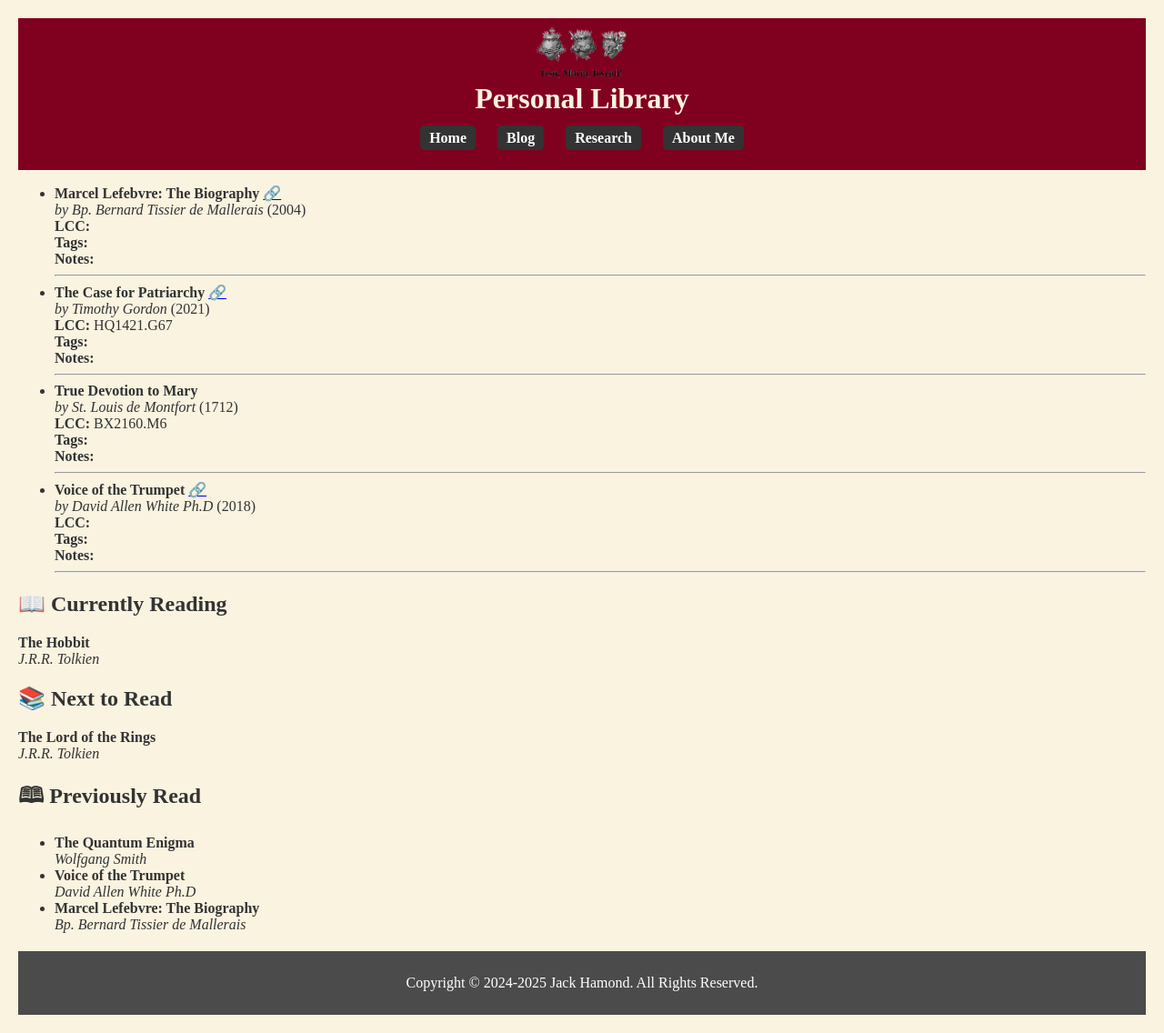
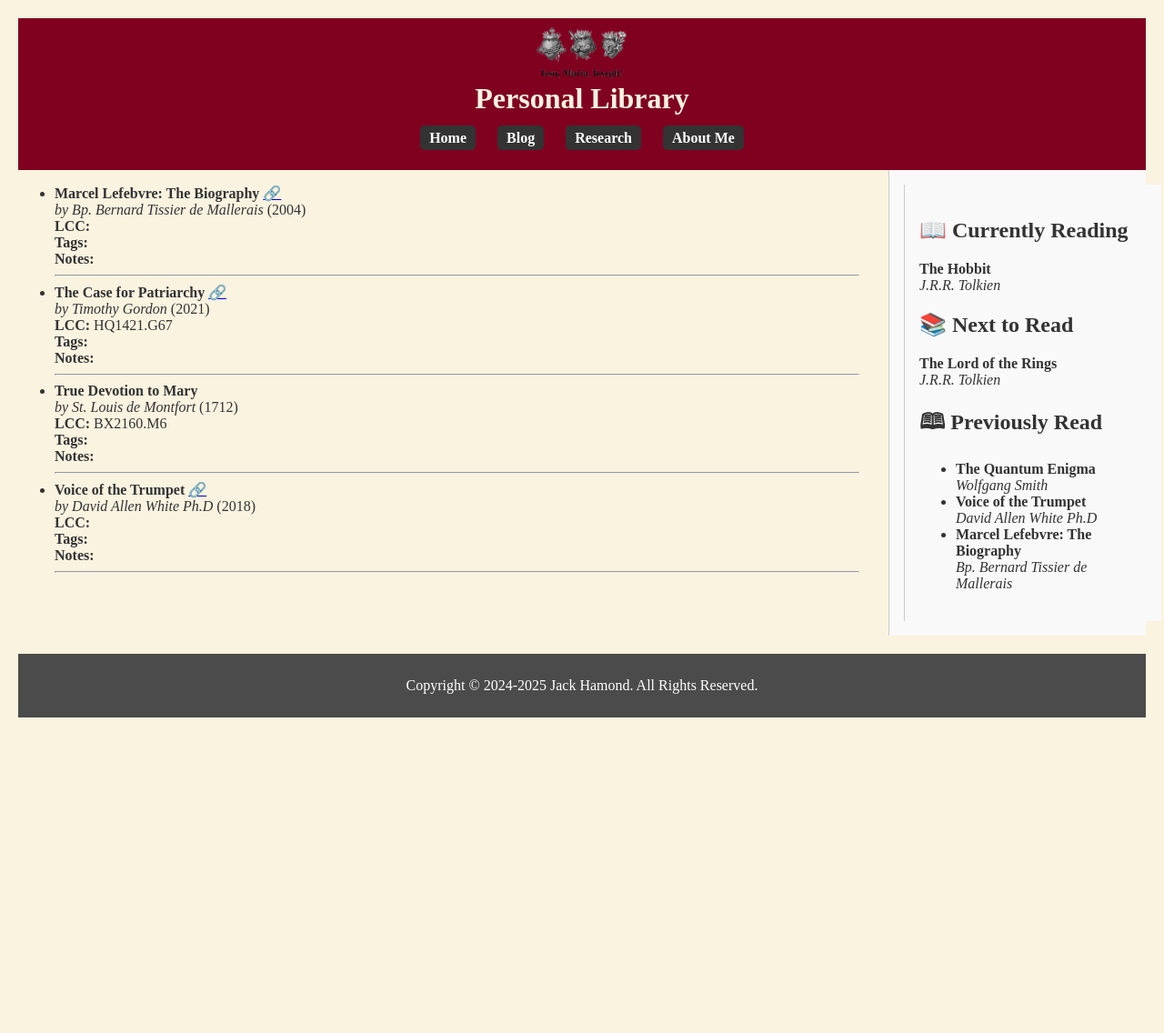
Before and after one commit to jackhamond/jackhamond.github.io, a Jekyll site: the page built from indices/library.md, in a window 1280 px wide and 1136 px high. Shown: the whole window at 91% size. Built offline with Jekyll 4.4.1, drawn with Linux system fonts in a browser that asks for light colours.

Commit message:
Update library.html

```diff
--- a/_layouts/library.html
+++ b/_layouts/library.html
@@ -1,6 +1,7 @@
 <!DOCTYPE html>
 <html lang="en">
 {% include head.html %}
+<link rel="stylesheet" href="/assets/css/library.css">
 <body>
   {% include header.html %}
   <main>
```
